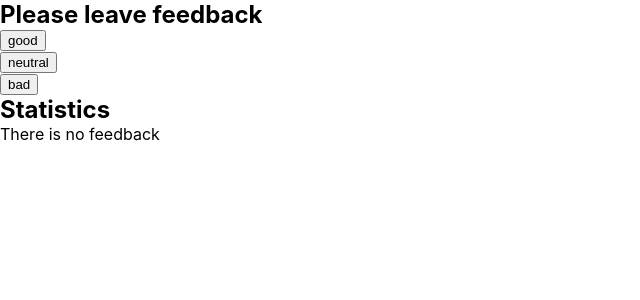
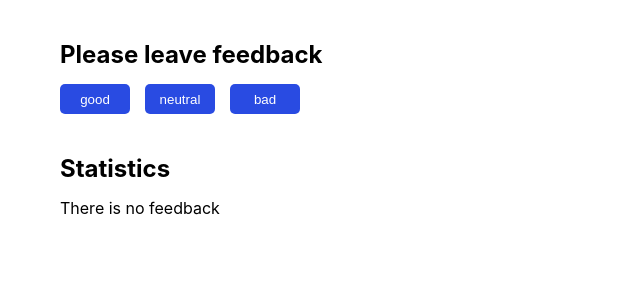
Before and after one commit to OliaMedinska/goit-react-hw-02-feedback, a React (Create React App) app: page / in a window 1280 px wide. Shown: the top 300 px of the page, without its empty margins (0-640 px from the left). Built offline with nearby package versions, Linux system fonts and the light colour scheme.

Commit message:
styles added

```diff
--- a/src/components/Feedback/Feedback.css
+++ b/src/components/Feedback/Feedback.css
@@ -0,0 +1,19 @@
+.feedback-list {
+  display: flex;
+  gap: 15px;
+}
+
+.feedback-button {
+  width: 70px;
+  height: 30px;
+  background-color: rgb(41, 75, 226);
+  color: #fff;
+  border-radius: 5px;
+  border: none;
+}
+
+.feedback-button:hover,
+.feedback-button:focus {
+  background-color: rgb(73, 100, 221);
+  cursor: pointer;
+}
--- a/src/components/Section/Section.css
+++ b/src/components/Section/Section.css
@@ -1,6 +1,8 @@
-
 .section {
+  margin-left: 60px;
+  margin-top: 40px;
 }
 
 .section-heading {
+  padding-bottom: 15px;
 }
```
